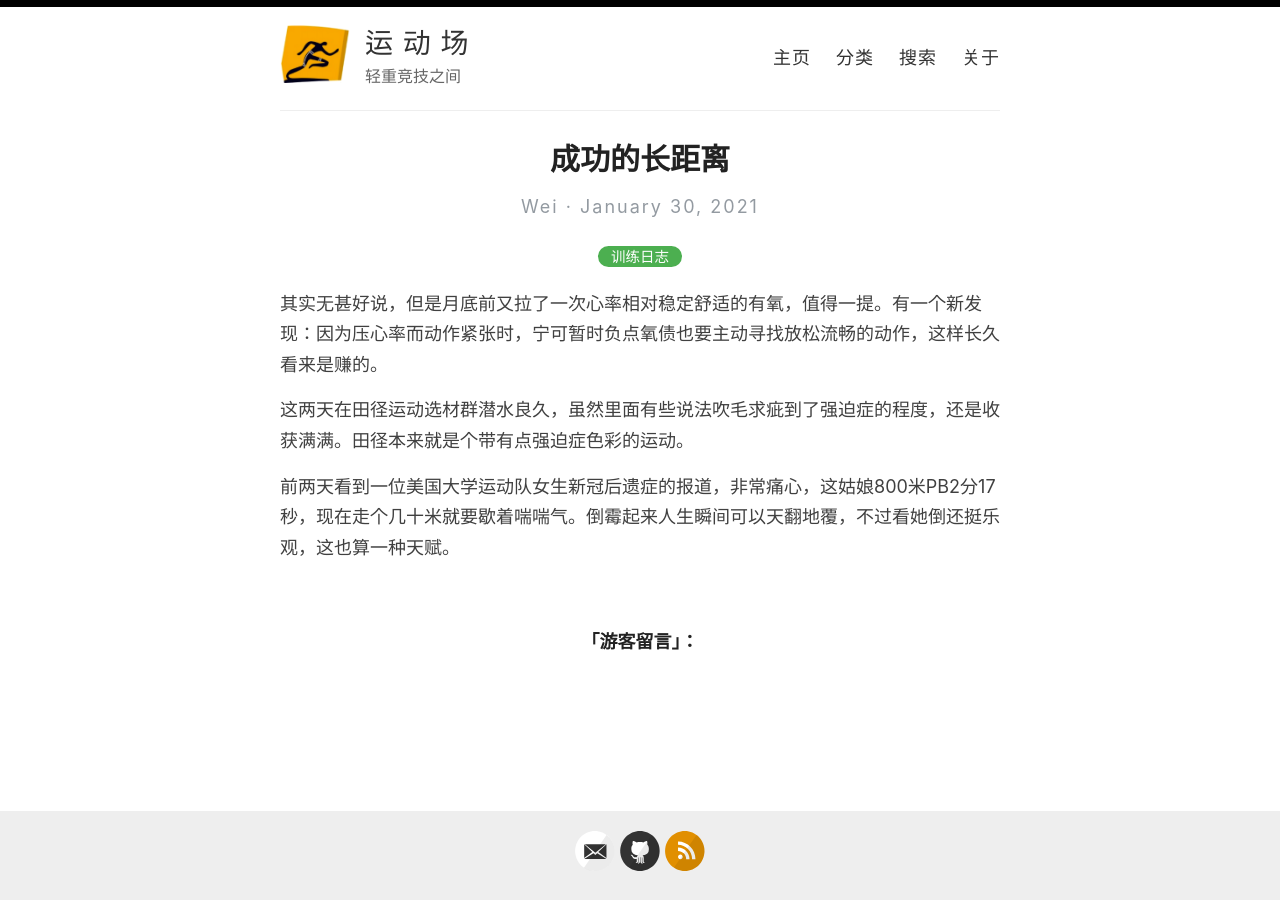
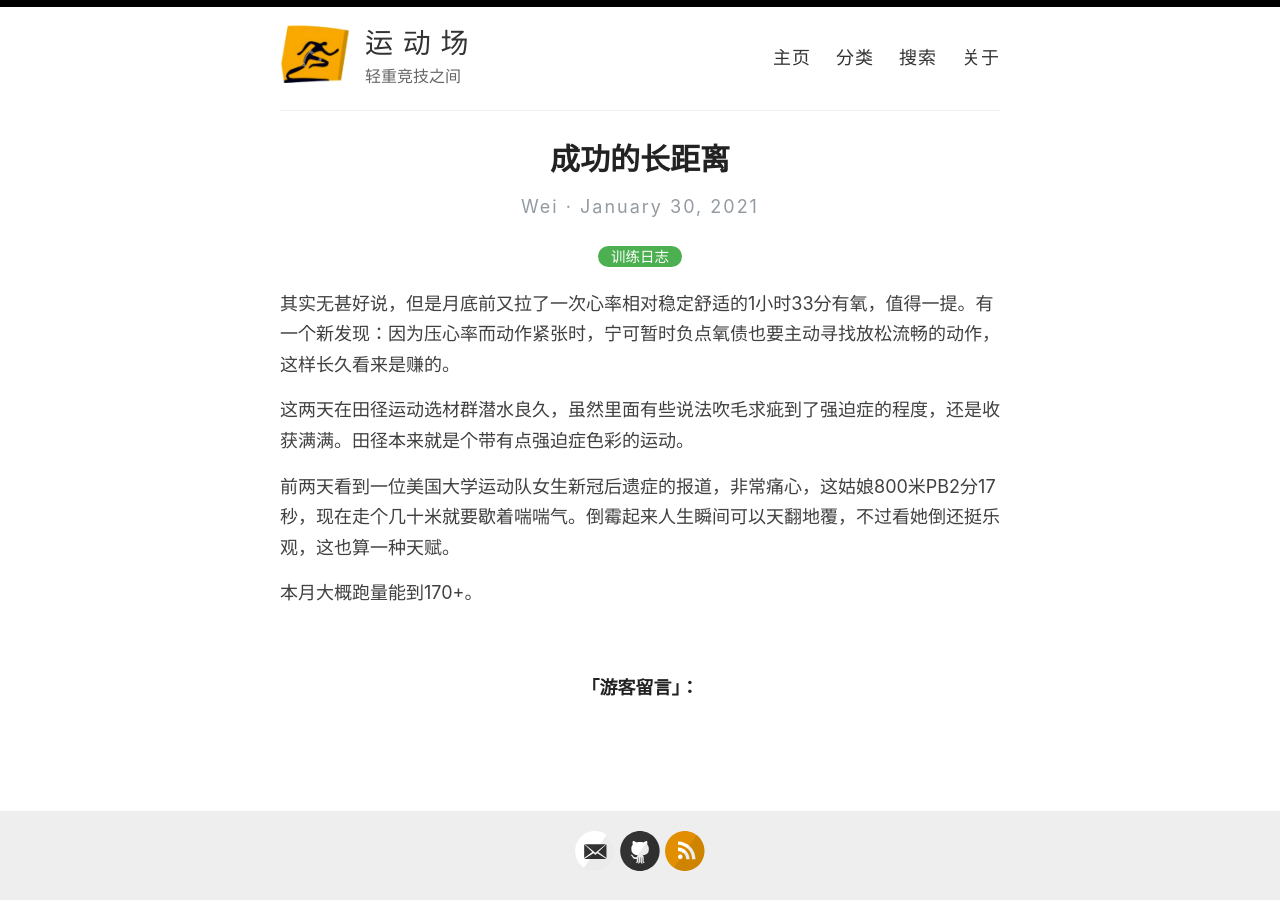
Before and after one commit to athletik/athletik.github.io, a Jekyll site: the page built from _posts/2021-1-30-成功的长距离.md, in a window 1280 px wide. Built offline with Jekyll 4.4.1, drawn with Linux system fonts in a browser that asks for light colours; comment, search, counter and statistics services are not loaded.

Commit message:
Update 2021-1-30-成功的长距离.md

```diff
--- a/_posts/2021-1-30-成功的长距离.md
+++ b/_posts/2021-1-30-成功的长距离.md
@@ -4,8 +4,10 @@ categories: 训练日志
 title: 成功的长距离
 ---
 
-其实无甚好说，但是月底前又拉了一次心率相对稳定舒适的有氧，值得一提。有一个新发现：因为压心率而动作紧张时，宁可暂时负点氧债也要主动寻找放松流畅的动作，这样长久看来是赚的。
+其实无甚好说，但是月底前又拉了一次心率相对稳定舒适的1小时33分有氧，值得一提。有一个新发现：因为压心率而动作紧张时，宁可暂时负点氧债也要主动寻找放松流畅的动作，这样长久看来是赚的。
 
 这两天在田径运动选材群潜水良久，虽然里面有些说法吹毛求疵到了强迫症的程度，还是收获满满。田径本来就是个带有点强迫症色彩的运动。
 
 前两天看到一位美国大学运动队女生新冠后遗症的报道，非常痛心，这姑娘800米PB2分17秒，现在走个几十米就要歇着喘喘气。倒霉起来人生瞬间可以天翻地覆，不过看她倒还挺乐观，这也算一种天赋。
+
+本月大概跑量能到170+。
```
